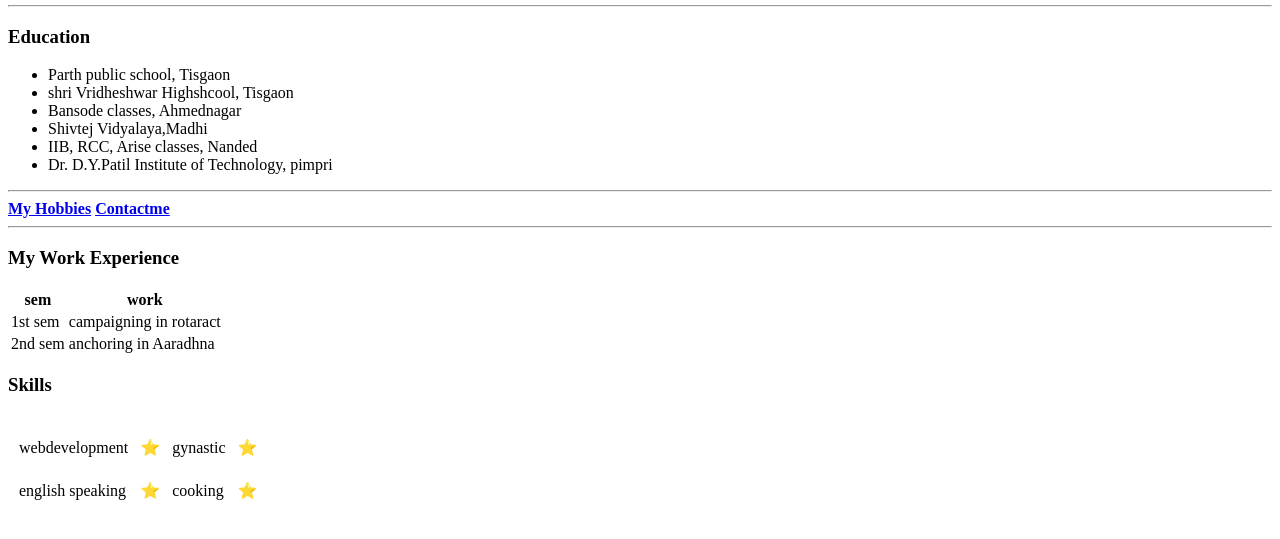
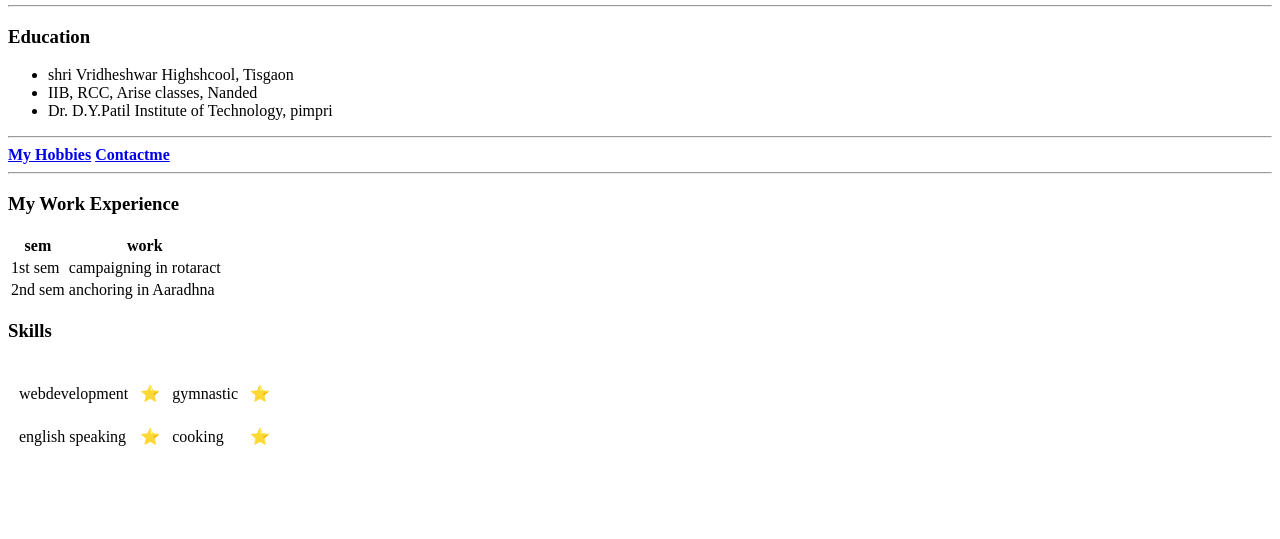
Before and after one commit to preranagawali/cv, a plain HTML site: page index.html in a window 1280 px wide. Shown: the part 201-740 px from the top of the page. Drawn offline with Linux system fonts and the light colour scheme.

Commit message:
Add files via upload

```diff
--- a/index.html
+++ b/index.html
@@ -22,17 +22,16 @@
     <hr>
     <h3>Education</h3>
     <ul>
-        <li>Parth public school, Tisgaon </li>
+
         <li>shri Vridheshwar Highshcool, Tisgaon</li>
-        <li>Bansode classes, Ahmednagar</li>
-        <li>Shivtej Vidyalaya,Madhi</li>
+
         <li>IIB, RCC, Arise classes, Nanded</li>
         <li>Dr. D.Y.Patil Institute of Technology, pimpri</li>
 
     </ul>
     <hr>
     <strong><a href="myhobbies.html">My Hobbies</a></strong>
-    <strong><a href="contactme.html">Contactme</a></strong>
+    <strong><a href="Contactme.html">Contactme</a></strong>
     <hr>
     <h3>My Work Experience</h3>
     <table>
@@ -60,7 +59,7 @@
         <tr>
             <td>webdevelopment</td>
             <td> ⭐</td>
-            <td>gynastic</td>
+            <td>gymnastic</td>
             <td> ⭐</td>
         </tr>
         </td>
```
